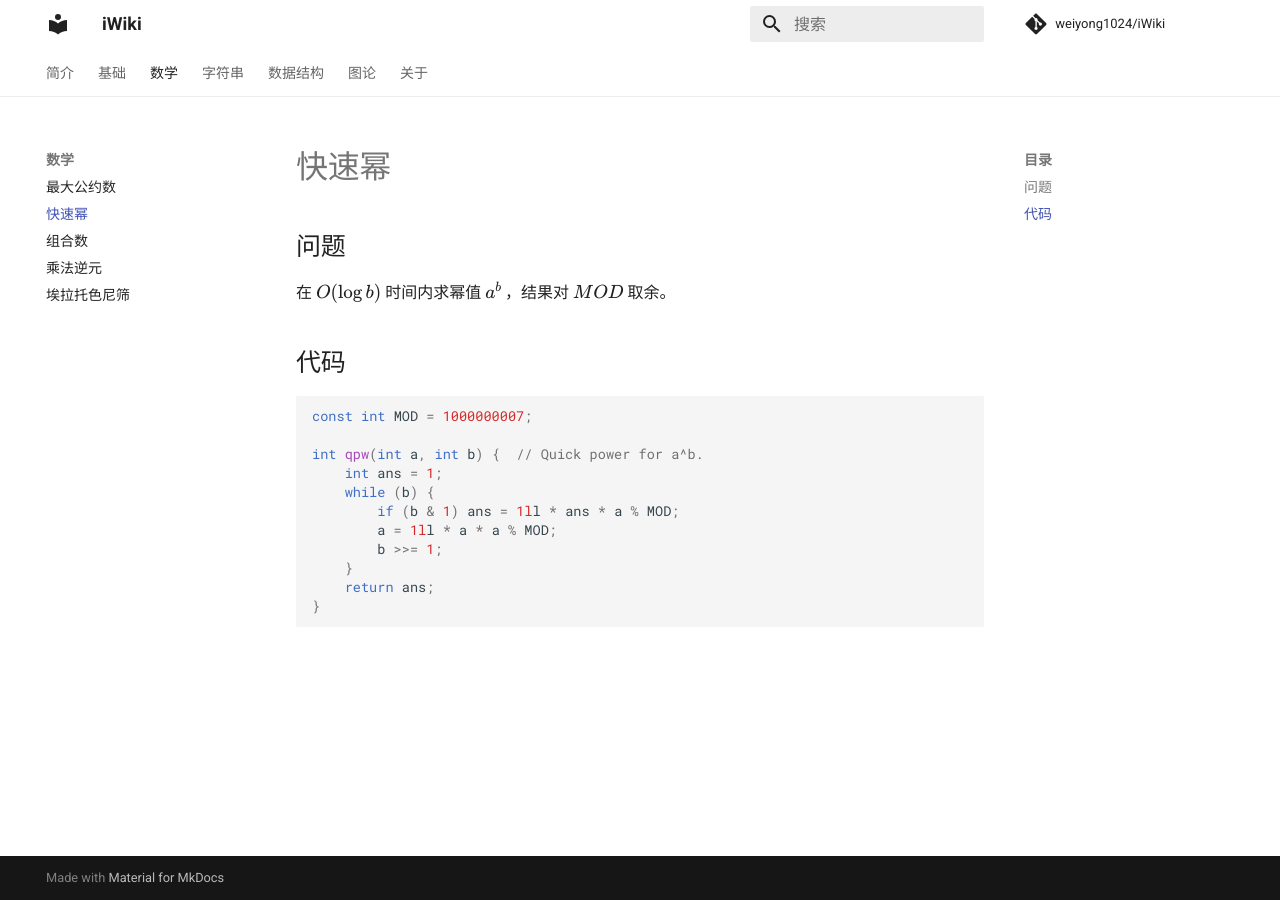
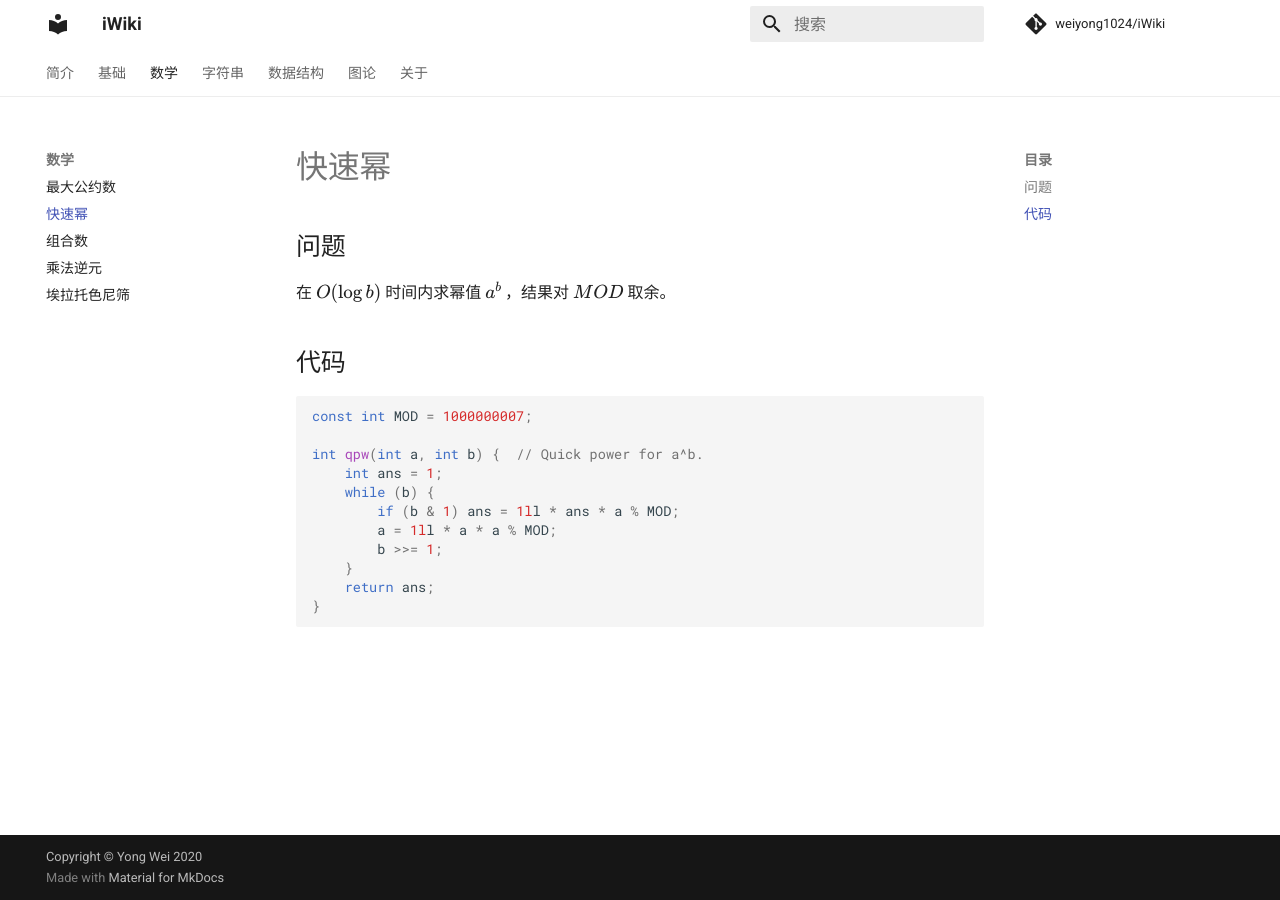
Before and after one commit to weiyong1024/iWiki, an MkDocs documentation site: the page built from docs/math/quick_power.md, in a window 1280 px wide. Built offline with MkDocs 1.6.1 and Material for MkDocs 9.7.7, drawn with Linux system fonts in a browser that asks for light colours; formulas are drawn with MathJax 3; comment, search, counter and statistics services are not loaded.

Commit message:
Add copyright

```diff
--- a/mkdocs.yml
+++ b/mkdocs.yml
@@ -9,6 +9,9 @@ strict: true
 repo_name: 'weiyong1024/iWiki'
 repo_url: 'https://github.com/weiyong1024/iWiki'
 edit_uri: ''
+
+# Copyright
+copyright: Copyright &copy; Yong Wei 2020
 
 # Theme
 theme:
```
